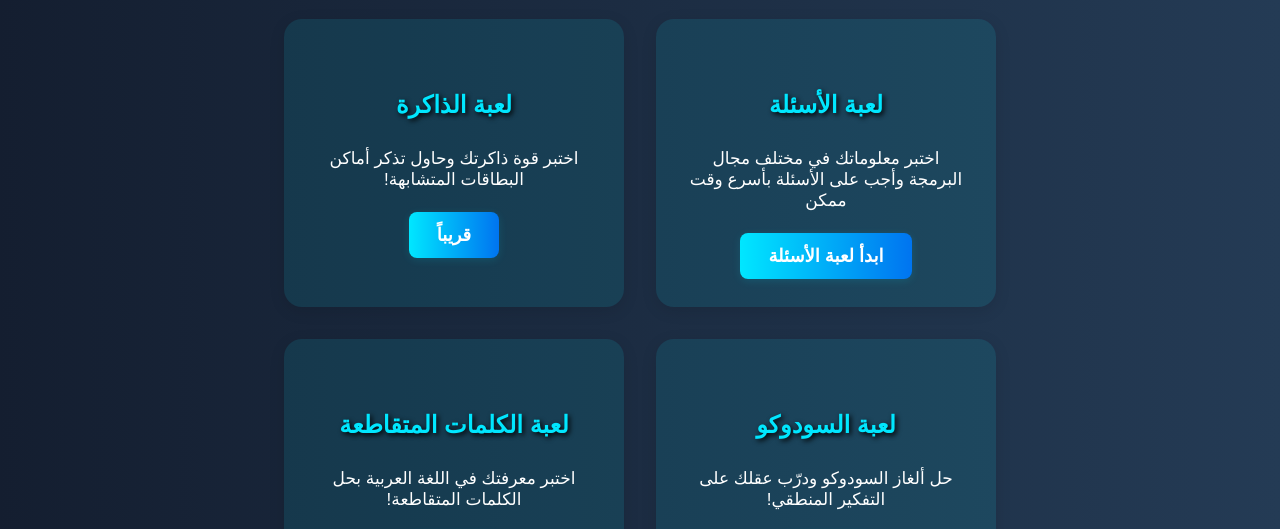
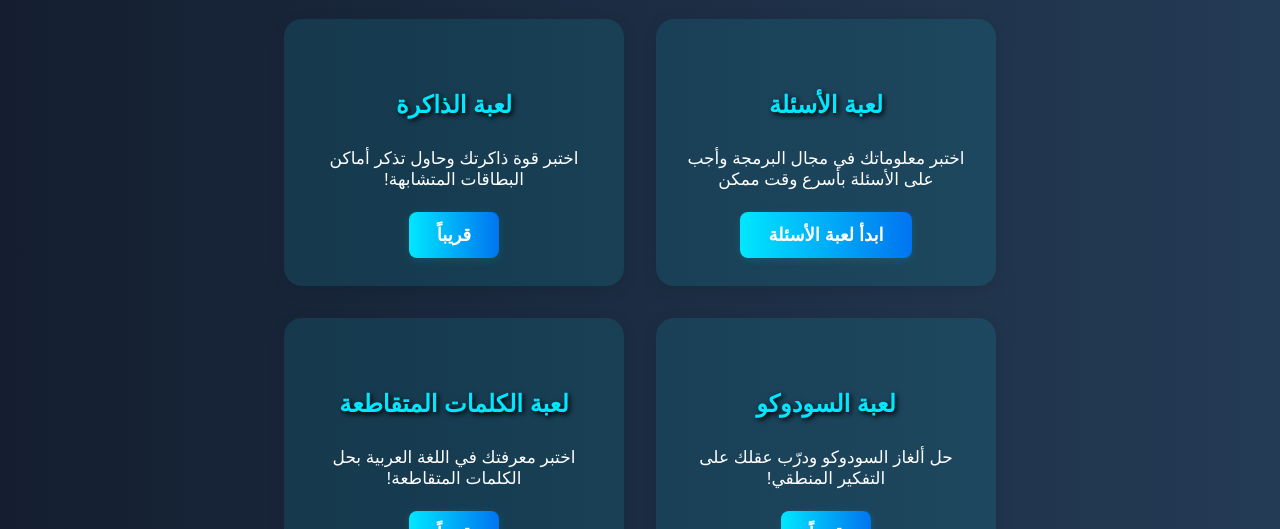
Before and after one commit to RAMA-aldibs/CodeQuiz, a plain HTML site: page index.html in a window 1280 px wide. Shown: the part 259-788 px from the top of the page. Drawn offline with Linux system fonts and the light colour scheme.

Commit message:
Update index.html

```diff
--- a/index.html
+++ b/index.html
@@ -30,7 +30,7 @@
     <div class="games-list">
       <div class="game-card">
         <h2>لعبة الأسئلة</h2>
-        <p>اختبر معلوماتك في مختلف مجال البرمجة وأجب على الأسئلة بأسرع وقت ممكن</p>
+        <p>اختبر معلوماتك في مجال البرمجة وأجب على الأسئلة بأسرع وقت ممكن</p>
         <button onclick="showSection('start-screen')">ابدأ لعبة الأسئلة</button>
       </div>
       <div class="game-card">
```
